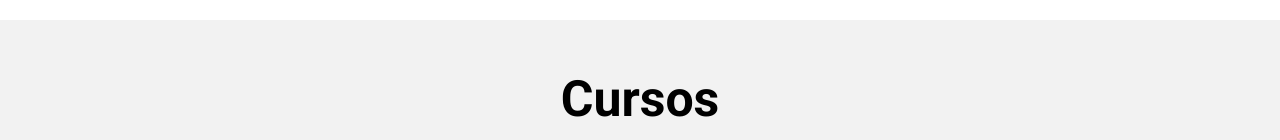
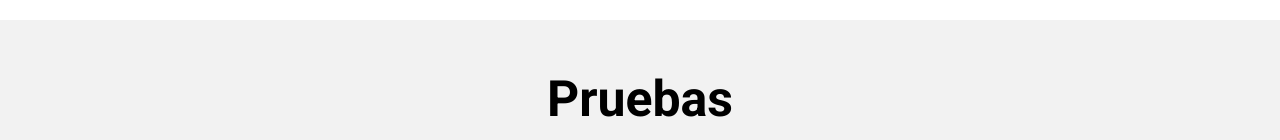
Before and after one commit to MJohanRodriguez23/ProyectoEdumathPrototipo, a plain HTML site: page EduMath Prototipo/index.html in a window 1280 px wide. Shown: the part 660-800 px from the top of the page. Drawn offline with Linux system fonts and the light colour scheme.

Commit message:
Edumath mas avances

```diff
--- a/EduMath Prototipo/index.html
+++ b/EduMath Prototipo/index.html
@@ -53,7 +53,7 @@
         <div class="contenedor">
             <div class="content-educacion">
                 <div class="title">
-                    <h1>Cursos</h1>
+                    <h1>Pruebas</h1>
                 </div>
                 <div class="articulo">
                     <i></i>
```
